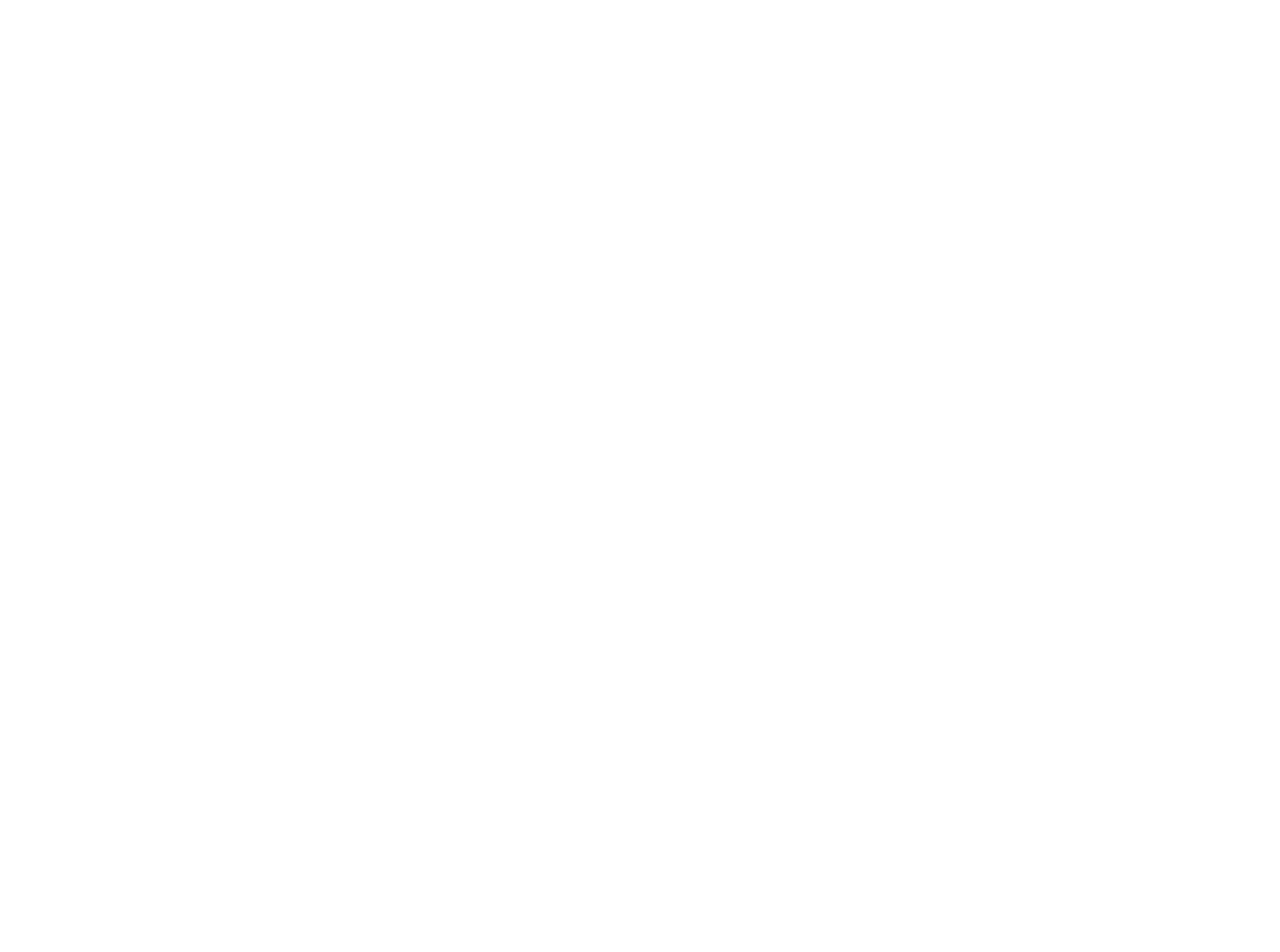
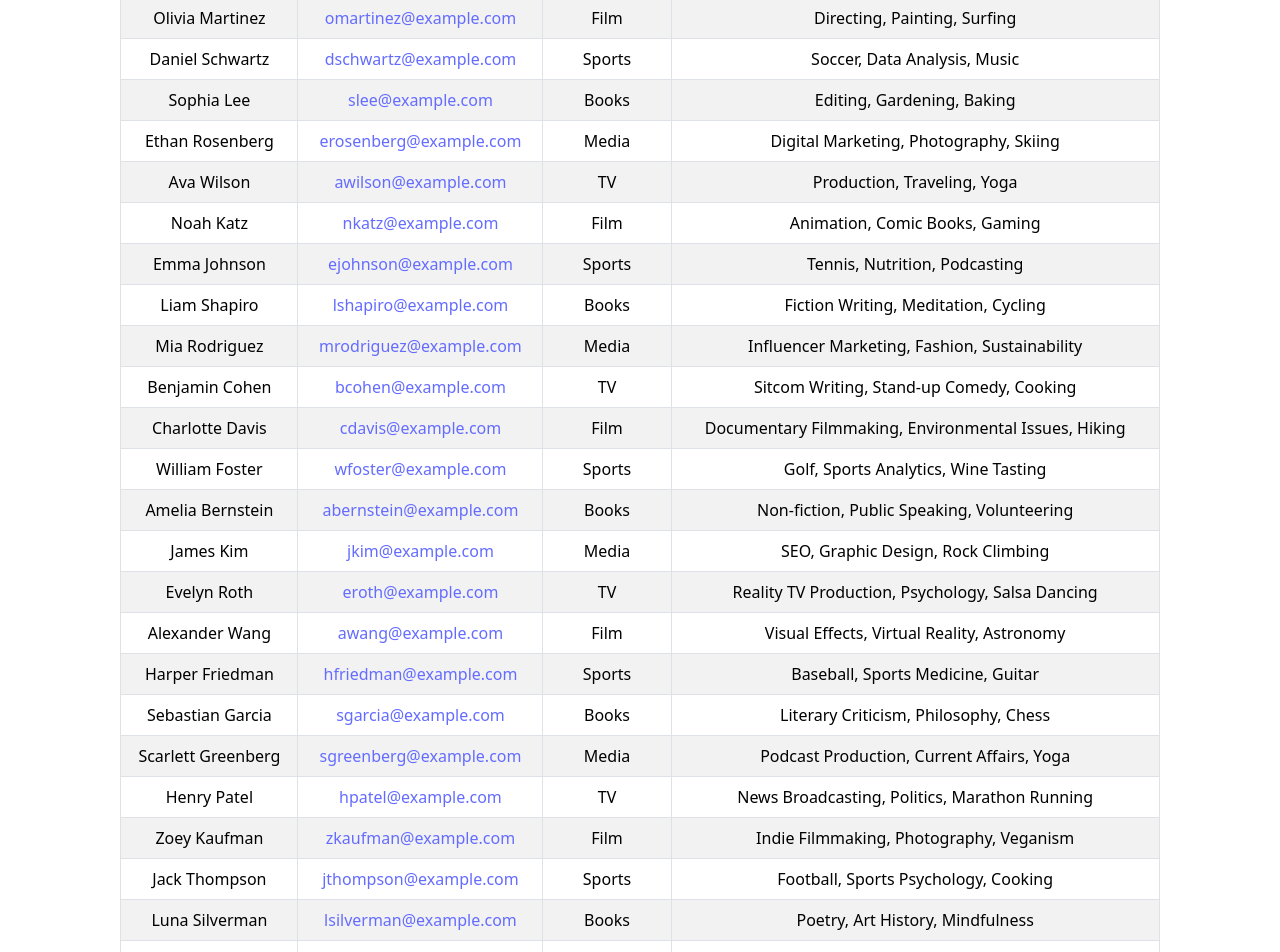
Before and after one commit to MaxRubel/Maxs-Agent-Management-System, a React (Vite) app: page / in a window 1280 px wide. Shown: the part 480-1432 px from the top of the page. Before the commit the page ends 800 px from the top, so only its background shows below. Built offline with nearby package versions, Linux system fonts and the light colour scheme.

Commit message:
testing working for add agents form

```diff
--- a/sampleData/sampleAgents.js
+++ b/sampleData/sampleAgents.js
@@ -20,193 +20,193 @@
     department: "Books",
     interests: "Literature, Yoga, Travel"
   },
-  // {
-  //   id: 4,
-  //   fullName: "David Nguyen",
-  //   email: "dnguyen@example.com",
-  //   department: "Sports",
-  //   interests: "Basketball, Fitness, Technology"
-  // },
-  // {
-  //   id: 5,
-  //   fullName: "Emily Turner",
-  //   email: "eturner@example.com",
-  //   department: "Media",
-  //   interests: "Social Media, Fashion, Podcasting"
-  // },
-  // {
-  //   id: 6,
-  //   fullName: "Isaac Levy",
-  //   email: "ilevy@example.com",
-  //   department: "TV",
-  //   interests: "Screenwriting, Chess, History"
-  // },
-  // {
-  //   id: 7,
-  //   fullName: "Olivia Martinez",
-  //   email: "omartinez@example.com",
-  //   department: "Film",
-  //   interests: "Directing, Painting, Surfing"
-  // },
-  // {
-  //   id: 8,
-  //   fullName: "Daniel Schwartz",
-  //   email: "dschwartz@example.com",
-  //   department: "Sports",
-  //   interests: "Soccer, Data Analysis, Music"
-  // },
-  // {
-  //   id: 9,
-  //   fullName: "Sophia Lee",
-  //   email: "slee@example.com",
-  //   department: "Books",
-  //   interests: "Editing, Gardening, Baking"
-  // },
-  // {
-  //   id: 10,
-  //   fullName: "Ethan Rosenberg",
-  //   email: "erosenberg@example.com",
-  //   department: "Media",
-  //   interests: "Digital Marketing, Photography, Skiing"
-  // },
-  // {
-  //   id: 11,
-  //   fullName: "Ava Wilson",
-  //   email: "awilson@example.com",
-  //   department: "TV",
-  //   interests: "Production, Traveling, Yoga"
-  // },
-  // {
-  //   id: 12,
-  //   fullName: "Noah Katz",
-  //   email: "nkatz@example.com",
-  //   department: "Film",
-  //   interests: "Animation, Comic Books, Gaming"
-  // },
-  // {
-  //   id: 13,
-  //   fullName: "Emma Johnson",
-  //   email: "ejohnson@example.com",
-  //   department: "Sports",
-  //   interests: "Tennis, Nutrition, Podcasting"
-  // },
-  // {
-  //   id: 14,
-  //   fullName: "Liam Shapiro",
-  //   email: "lshapiro@example.com",
-  //   department: "Books",
-  //   interests: "Fiction Writing, Meditation, Cycling"
-  // },
-  // {
-  //   id: 15,
-  //   fullName: "Mia Rodriguez",
-  //   email: "mrodriguez@example.com",
-  //   department: "Media",
-  //   interests: "Influencer Marketing, Fashion, Sustainability"
-  // },
-  // {
-  //   id: 16,
-  //   fullName: "Benjamin Cohen",
-  //   email: "bcohen@example.com",
-  //   department: "TV",
-  //   interests: "Sitcom Writing, Stand-up Comedy, Cooking"
-  // },
-  // {
-  //   id: 17,
-  //   fullName: "Charlotte Davis",
-  //   email: "cdavis@example.com",
-  //   department: "Film",
-  //   interests: "Documentary Filmmaking, Environmental Issues, Hiking"
-  // },
-  // {
-  //   id: 18,
-  //   fullName: "William Foster",
-  //   email: "wfoster@example.com",
-  //   department: "Sports",
-  //   interests: "Golf, Sports Analytics, Wine Tasting"
-  // },
-  // {
-  //   id: 19,
-  //   fullName: "Amelia Bernstein",
-  //   email: "abernstein@example.com",
-  //   department: "Books",
-  //   interests: "Non-fiction, Public Speaking, Volunteering"
-  // },
-  // {
-  //   id: 20,
-  //   fullName: "James Kim",
-  //   email: "jkim@example.com",
-  //   department: "Media",
-  //   interests: "SEO, Graphic Design, Rock Climbing"
-  // },
-  // {
-  //   id: 21,
-  //   fullName: "Evelyn Roth",
-  //   email: "eroth@example.com",
-  //   department: "TV",
-  //   interests: "Reality TV Production, Psychology, Salsa Dancing"
-  // },
-  // {
-  //   id: 22,
-  //   fullName: "Alexander Wang",
-  //   email: "awang@example.com",
-  //   department: "Film",
-  //   interests: "Visual Effects, Virtual Reality, Astronomy"
-  // },
-  // {
-  //   id: 23,
-  //   fullName: "Harper Friedman",
-  //   email: "hfriedman@example.com",
-  //   department: "Sports",
-  //   interests: "Baseball, Sports Medicine, Guitar"
-  // },
-  // {
-  //   id: 24,
-  //   fullName: "Sebastian Garcia",
-  //   email: "sgarcia@example.com",
-  //   department: "Books",
-  //   interests: "Literary Criticism, Philosophy, Chess"
-  // },
-  // {
-  //   id: 25,
-  //   fullName: "Scarlett Greenberg",
-  //   email: "sgreenberg@example.com",
-  //   department: "Media",
-  //   interests: "Podcast Production, Current Affairs, Yoga"
-  // },
-  // {
-  //   id: 26,
-  //   fullName: "Henry Patel",
-  //   email: "hpatel@example.com",
-  //   department: "TV",
-  //   interests: "News Broadcasting, Politics, Marathon Running"
-  // },
-  // {
-  //   id: 27,
-  //   fullName: "Zoey Kaufman",
-  //   email: "zkaufman@example.com",
-  //   department: "Film",
-  //   interests: "Indie Filmmaking, Photography, Veganism"
-  // },
-  // {
-  //   id: 28,
-  //   fullName: "Jack Thompson",
-  //   email: "jthompson@example.com",
-  //   department: "Sports",
-  //   interests: "Football, Sports Psychology, Cooking"
-  // },
-  // {
-  //   id: 29,
-  //   fullName: "Luna Silverman",
-  //   email: "lsilverman@example.com",
-  //   department: "Books",
-  //   interests: "Poetry, Art History, Mindfulness"
-  // },
-  // {
-  //   id: 30,
-  //   fullName: "Leo Murphy",
-  //   email: "lmurphy@example.com",
-  //   department: "Media",
-  //   interests: "Social Media Analytics, Travel Blogging, Surfing"
-  // }
+  {
+    id: 4,
+    fullName: "David Nguyen",
+    email: "dnguyen@example.com",
+    department: "Sports",
+    interests: "Basketball, Fitness, Technology"
+  },
+  {
+    id: 5,
+    fullName: "Emily Turner",
+    email: "eturner@example.com",
+    department: "Media",
+    interests: "Social Media, Fashion, Podcasting"
+  },
+  {
+    id: 6,
+    fullName: "Isaac Levy",
+    email: "ilevy@example.com",
+    department: "TV",
+    interests: "Screenwriting, Chess, History"
+  },
+  {
+    id: 7,
+    fullName: "Olivia Martinez",
+    email: "omartinez@example.com",
+    department: "Film",
+    interests: "Directing, Painting, Surfing"
+  },
+  {
+    id: 8,
+    fullName: "Daniel Schwartz",
+    email: "dschwartz@example.com",
+    department: "Sports",
+    interests: "Soccer, Data Analysis, Music"
+  },
+  {
+    id: 9,
+    fullName: "Sophia Lee",
+    email: "slee@example.com",
+    department: "Books",
+    interests: "Editing, Gardening, Baking"
+  },
+  {
+    id: 10,
+    fullName: "Ethan Rosenberg",
+    email: "erosenberg@example.com",
+    department: "Media",
+    interests: "Digital Marketing, Photography, Skiing"
+  },
+  {
+    id: 11,
+    fullName: "Ava Wilson",
+    email: "awilson@example.com",
+    department: "TV",
+    interests: "Production, Traveling, Yoga"
+  },
+  {
+    id: 12,
+    fullName: "Noah Katz",
+    email: "nkatz@example.com",
+    department: "Film",
+    interests: "Animation, Comic Books, Gaming"
+  },
+  {
+    id: 13,
+    fullName: "Emma Johnson",
+    email: "ejohnson@example.com",
+    department: "Sports",
+    interests: "Tennis, Nutrition, Podcasting"
+  },
+  {
+    id: 14,
+    fullName: "Liam Shapiro",
+    email: "lshapiro@example.com",
+    department: "Books",
+    interests: "Fiction Writing, Meditation, Cycling"
+  },
+  {
+    id: 15,
+    fullName: "Mia Rodriguez",
+    email: "mrodriguez@example.com",
+    department: "Media",
+    interests: "Influencer Marketing, Fashion, Sustainability"
+  },
+  {
+    id: 16,
+    fullName: "Benjamin Cohen",
+    email: "bcohen@example.com",
+    department: "TV",
+    interests: "Sitcom Writing, Stand-up Comedy, Cooking"
+  },
+  {
+    id: 17,
+    fullName: "Charlotte Davis",
+    email: "cdavis@example.com",
+    department: "Film",
+    interests: "Documentary Filmmaking, Environmental Issues, Hiking"
+  },
+  {
+    id: 18,
+    fullName: "William Foster",
+    email: "wfoster@example.com",
+    department: "Sports",
+    interests: "Golf, Sports Analytics, Wine Tasting"
+  },
+  {
+    id: 19,
+    fullName: "Amelia Bernstein",
+    email: "abernstein@example.com",
+    department: "Books",
+    interests: "Non-fiction, Public Speaking, Volunteering"
+  },
+  {
+    id: 20,
+    fullName: "James Kim",
+    email: "jkim@example.com",
+    department: "Media",
+    interests: "SEO, Graphic Design, Rock Climbing"
+  },
+  {
+    id: 21,
+    fullName: "Evelyn Roth",
+    email: "eroth@example.com",
+    department: "TV",
+    interests: "Reality TV Production, Psychology, Salsa Dancing"
+  },
+  {
+    id: 22,
+    fullName: "Alexander Wang",
+    email: "awang@example.com",
+    department: "Film",
+    interests: "Visual Effects, Virtual Reality, Astronomy"
+  },
+  {
+    id: 23,
+    fullName: "Harper Friedman",
+    email: "hfriedman@example.com",
+    department: "Sports",
+    interests: "Baseball, Sports Medicine, Guitar"
+  },
+  {
+    id: 24,
+    fullName: "Sebastian Garcia",
+    email: "sgarcia@example.com",
+    department: "Books",
+    interests: "Literary Criticism, Philosophy, Chess"
+  },
+  {
+    id: 25,
+    fullName: "Scarlett Greenberg",
+    email: "sgreenberg@example.com",
+    department: "Media",
+    interests: "Podcast Production, Current Affairs, Yoga"
+  },
+  {
+    id: 26,
+    fullName: "Henry Patel",
+    email: "hpatel@example.com",
+    department: "TV",
+    interests: "News Broadcasting, Politics, Marathon Running"
+  },
+  {
+    id: 27,
+    fullName: "Zoey Kaufman",
+    email: "zkaufman@example.com",
+    department: "Film",
+    interests: "Indie Filmmaking, Photography, Veganism"
+  },
+  {
+    id: 28,
+    fullName: "Jack Thompson",
+    email: "jthompson@example.com",
+    department: "Sports",
+    interests: "Football, Sports Psychology, Cooking"
+  },
+  {
+    id: 29,
+    fullName: "Luna Silverman",
+    email: "lsilverman@example.com",
+    department: "Books",
+    interests: "Poetry, Art History, Mindfulness"
+  },
+  {
+    id: 30,
+    fullName: "Leo Murphy",
+    email: "lmurphy@example.com",
+    department: "Media",
+    interests: "Social Media Analytics, Travel Blogging, Surfing"
+  }
 ];
```
